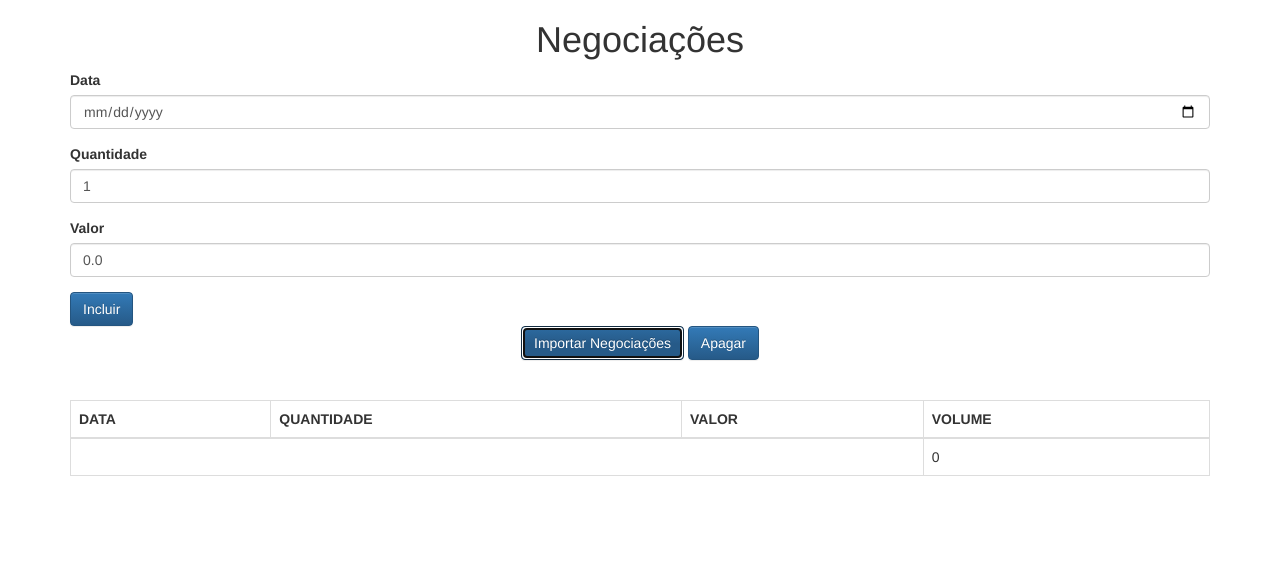
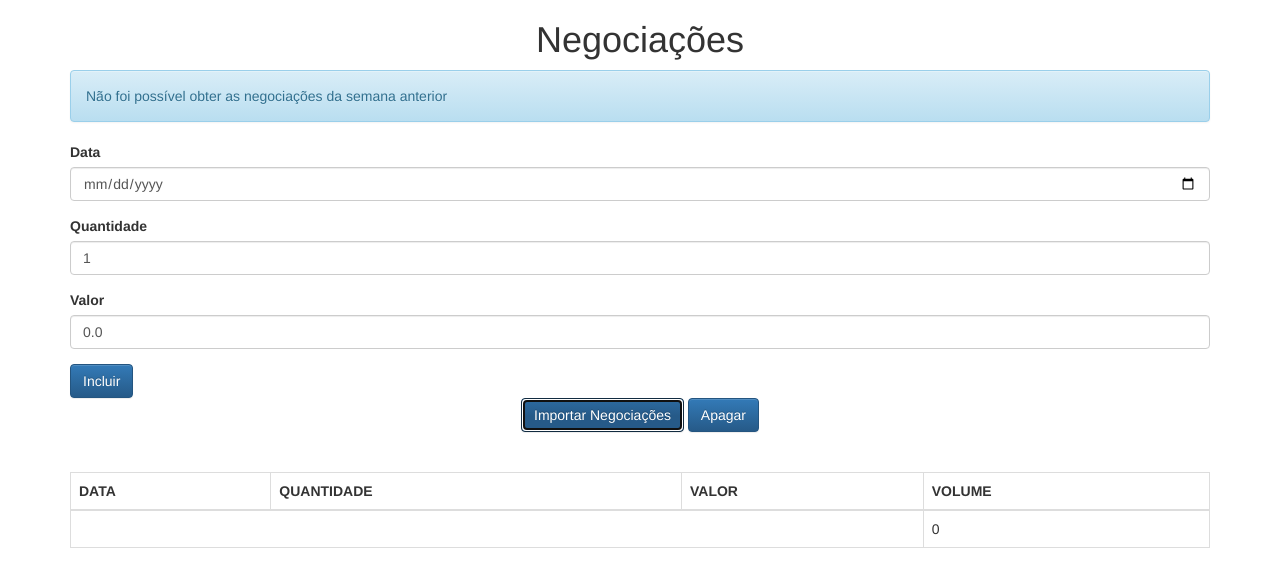
Before and after one commit to luanribeiros/js-advanced-2-alura-course, a plain HTML site: page client/index.html in a window 1280 px wide. Both pictures are taken after a click on the button "Importar Negociações". Drawn offline with Linux system fonts and the light colour scheme; no server answers.

Commit message:
Continuando a aplicação de Promise no método 'importaNegociacoes e em NegociacoesService'

```diff
--- a/client/js/app/controllers/NegociacaoController.js
+++ b/client/js/app/controllers/NegociacaoController.js
@@ -31,13 +31,26 @@ class NegociacaoController{
 
         let service = new NegociacaoService();
 
-        let promise = service.obterNegociacoesDaSemana();
-        promise
-            .then( negociacoes => {
-                negociacoes.forEach(negociacao => this._listaNegociacoes.adiciona(negociacao))
-                this._mensagem.texto = 'Negociação da semana obtida com sucesso';
-            })
-            .catch( erro => this._mensagem.texto = erro);
+            service.obterNegociacoesDaSemana()
+                .then( negociacoes => {
+                    negociacoes.forEach(negociacao => this._listaNegociacoes.adiciona(negociacao))
+                    this._mensagem.texto = 'Negociação da semana obtida com sucesso';
+                })
+                .catch( erro => this._mensagem.texto = erro);
+
+                service.obterNegociacoesDaSemanaAnterior()
+                .then( negociacoes => {
+                    negociacoes.forEach(negociacao => this._listaNegociacoes.adiciona(negociacao))
+                    this._mensagem.texto = 'Negociação da semana obtida com sucesso';
+                })
+                .catch( erro => this._mensagem.texto = erro);
+
+                service.obterNegociacoesDaSemanaRetrasada()
+                .then( negociacoes => {
+                    negociacoes.forEach(negociacao => this._listaNegociacoes.adiciona(negociacao))
+                    this._mensagem.texto = 'Negociação da semana obtida com sucesso';
+                })
+                .catch( erro => this._mensagem.texto = erro);
 
        /** service.obterNegociacoesDaSemana((erro, negociacoes) => {
             if(erro) {
--- a/client/js/app/services/NegociacaoService.js
+++ b/client/js/app/services/NegociacaoService.js
@@ -1,6 +1,6 @@
 class NegociacaoService {
 
-    obterNegociacoesDaSemana(cb) {
+    obterNegociacoesDaSemana() {
 
         return new Promise( (resolve, reject) => {
 
@@ -25,7 +25,9 @@ class NegociacaoService {
 
     }
 
-    obterNegociacoesDaSemanaAnterior(cb) {
+    obterNegociacoesDaSemanaAnterior() {
+
+        return new Promise( (resolve, reject) => {
 
             let xhr = new XMLHttpRequest();
 
@@ -33,18 +35,24 @@ class NegociacaoService {
                     xhr.onreadystatechange = () => {
                         if(xhr.readyState === 4) {
                             if(xhr.status === 200) {
-                                    JSON.parse(xhr.responseText)
-                                        .map( objeto => new Negociacao(new Date(objeto.data), objeto.quantidade, objeto.valor))
+
+                                resolve(JSON.parse(xhr.responseText)
+                                    .map( objeto => new Negociacao(new Date(objeto.data), objeto.quantidade, objeto.valor)));
                             } else {
                                 console.log(xhr.responseText);
-                                    cb('Não foi possível obter as negociações da semana anterior', null);
+                                reject('Não foi possível obter as negociações da semana anterior');
                             }
                         }
                     };
                     xhr.send();
+
+        });
+
     }
 
-    obterNegociacoesDaSemanaRetrasada(cb) {
+    obterNegociacoesDaSemanaRetrasada() {
+
+        return new Promise( (resolve, reject) => {
 
             let xhr = new XMLHttpRequest();
 
@@ -52,14 +60,18 @@ class NegociacaoService {
                     xhr.onreadystatechange = () => {
                         if(xhr.readyState === 4) {
                             if(xhr.status === 200) {
-                                    JSON.parse(xhr.responseText)
-                                        .map( objeto => new Negociacao(new Date(objeto.data), objeto.quantidade, objeto.valor))
+
+                                resolve(JSON.parse(xhr.responseText)
+                                    .map( objeto => new Negociacao(new Date(objeto.data), objeto.quantidade, objeto.valor)));
                             } else {
                                 console.log(xhr.responseText);
-                                    cb('Não foi possível obter as negociações da semana retrasada', null);
+                                reject('Não foi possível obter as negociações da semana retrasada');
                             }
                         }
                     };
                     xhr.send();
+
+        });
+
     }
 }
```
Lines whose indentation alone changed are shown as unchanged.
